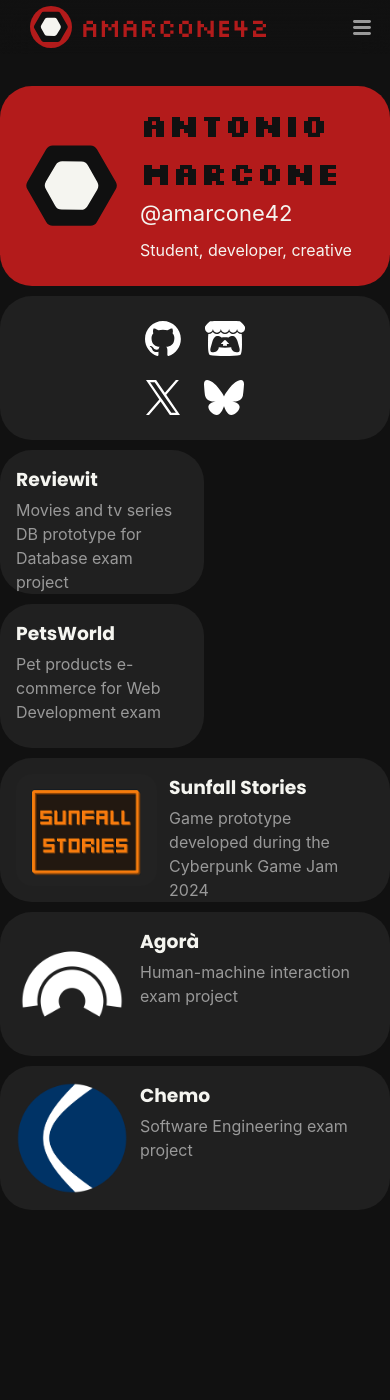
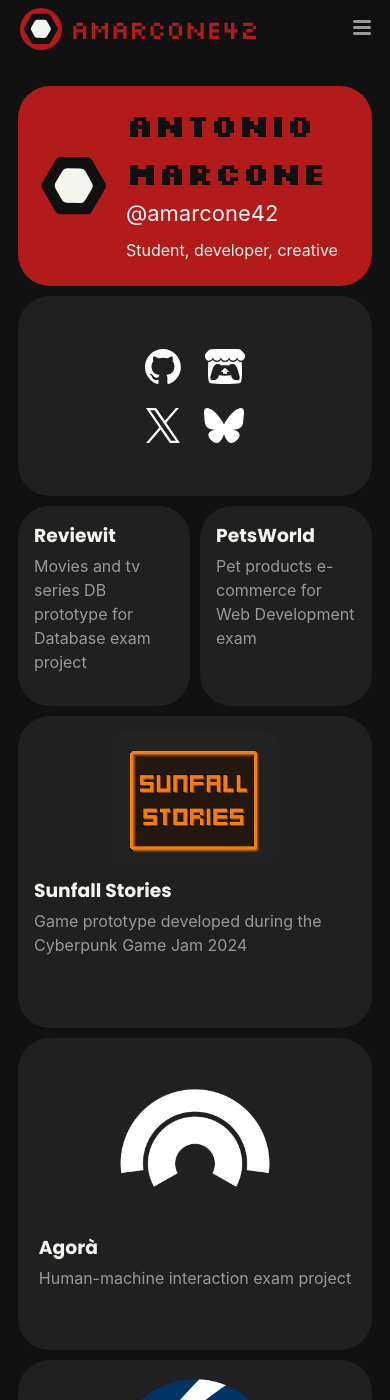
Before and after one commit to amarcone42/amarcone42.github.io, a Jekyll site: the page built from index.markdown, in a window 390 px wide and 1400 px high. Built offline with Jekyll 4.4.1, drawn with Linux system fonts in a browser that asks for light colours; some web fonts are replaced.

Commit message:
Mobile style fixes Fixed mobile view for smaller screens in the homepage. Added small border radius to images.

```diff
--- a/_sass/bento.scss
+++ b/_sass/bento.scss
@@ -142,28 +142,40 @@
       }
   }
   @include media-query($on-palm) {
-    width: clamp(350px, 100%, calc(($card-gap * 1) + ($card-size + 60px + 2*$card-padding)* 2));
+    width: clamp(350px, 100%, calc(($card-gap * 1) + ($card-size-mobile + 60px + 2*$card-padding)* 2));
 
+      .bento-card {
+        height: calc($card-size + ($card-size / 2));
+      }
       .main {
         height: calc($card-size + ($card-size / 2));
-        flex-basis: calc(($card-size + 60px)*2);
+        flex-basis: calc(($card-size-mobile + 60px)*2);
         flex-grow: 2;
         align-items: center;
         img {
-          width: $card-size;
-          height: $card-size;
+          width: $card-size-mobile;
+          height: $card-size-mobile;
         }
       }
       .xl {
-        flex-basis: calc(($card-size + 60px) * 2 + $card-gap);
+        flex-basis: calc(($card-size-mobile + 60px) * 2 + $card-gap);
         flex-grow: 2;
+        flex-direction: column;
+        align-items: center;
+
+        height: calc($card-size * 2.5);
+        img {
+          margin-right: 0;
+          margin-bottom: 12px;
+          max-width: calc($card-size * 1.5);
+        }
       }
       .l {
-        flex-basis: calc($card-size * 2);
+        flex-basis: calc($card-size-mobile * 2);
         flex-grow: 2;
       }
       .m {
-        flex-basis: calc(($card-size + 60px)* 1);
+        flex-basis: calc(($card-size-mobile + 60px)* 1);
       }
   }
 
--- a/_sass/minima.scss
+++ b/_sass/minima.scss
@@ -32,6 +32,7 @@ $table-text-align: left !default;
 // Width of the content area
 $content-width:    800px !default;
 $card-size:        7rem;
+$card-size-mobile: 5rem;
 $card-gap:         10px;
 $card-padding:     16px;
 
--- a/_sass/minima/_layout.scss
+++ b/_sass/minima/_layout.scss
@@ -94,6 +94,7 @@
   backdrop-filter: blur(16px);
 
   @include media-query($on-palm) {
+    padding: 8px 20px;
     flex-direction: row;
     align-items: center;
 
@@ -435,6 +436,10 @@
       @include relative-font-size(1.125);
     }
   }
+
+  img {
+    border-radius: $small-radius;
+  }
 }
 
 /**
@@ -480,6 +485,10 @@
       @include relative-font-size(1.125);
     }
   }
+
+  img {
+    border-radius: $small-radius;
+  }
 }
 
 /**
```
